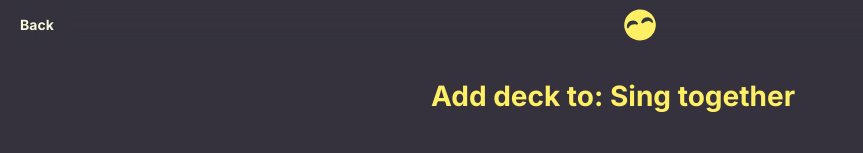
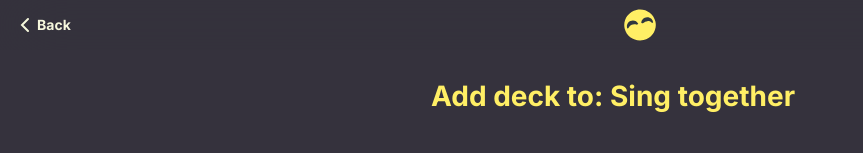
Before and after one commit to daankuhlmann25/social-project, a Vue app: page /add-deck in a window 1280 px wide. Shown: the top 153 px of the page, without its empty margins (0-863 px from the left). Built offline with nearby package versions, Linux system fonts and the light colour scheme.

Commit message:
Made overlay a bit better added Header to EditDeck

```diff
--- a/src/assets/less/style.less
+++ b/src/assets/less/style.less
@@ -233,7 +233,7 @@ body {
     }
 
     main:not(.home) #game-list {
-      position: absolute;
+      position: fixed;
       top: 0;
       bottom: 0;
       left: 0;
@@ -246,7 +246,7 @@ body {
       z-index: 10;
 
       .game-list {
-        position: relative;
+        position: absolute;
         display: flex;
         flex-flow: column;
         top: 0;
@@ -289,7 +289,7 @@ body {
     }
 
     #how-to-play {
-      position: absolute;
+      position: fixed;
       left: 0;
       top: 0;
       width: 100%;
--- a/src/views/EditDeck.vue
+++ b/src/views/EditDeck.vue
@@ -1,10 +1,6 @@
 <template>
     <main class="edit-deck">
-        <header>
-            <a @click="$router.go(-1)">Back</a>
-            <router-link to="/" class="logo"><img class="logo" alt="Social.gg logo" width="34" height="34"
-                                                  src="../assets/logo.svg"/></router-link>
-        </header>
+        <Header />
         <h1>{{$route.name}} to: Sing together</h1>
 
         <form @submit.prevent="AddDeck">
@@ -50,8 +46,10 @@
 
 <script>
   import db from '@/firebase/config';
+  import Header from '@/components/Header'
 
   export default {
+    components: { Header },
     data() {
       return {
         gameId: Number,
```
Also changed, not shown: src/assets/css/style.css, src/components/GameList.vue (indentation only).
